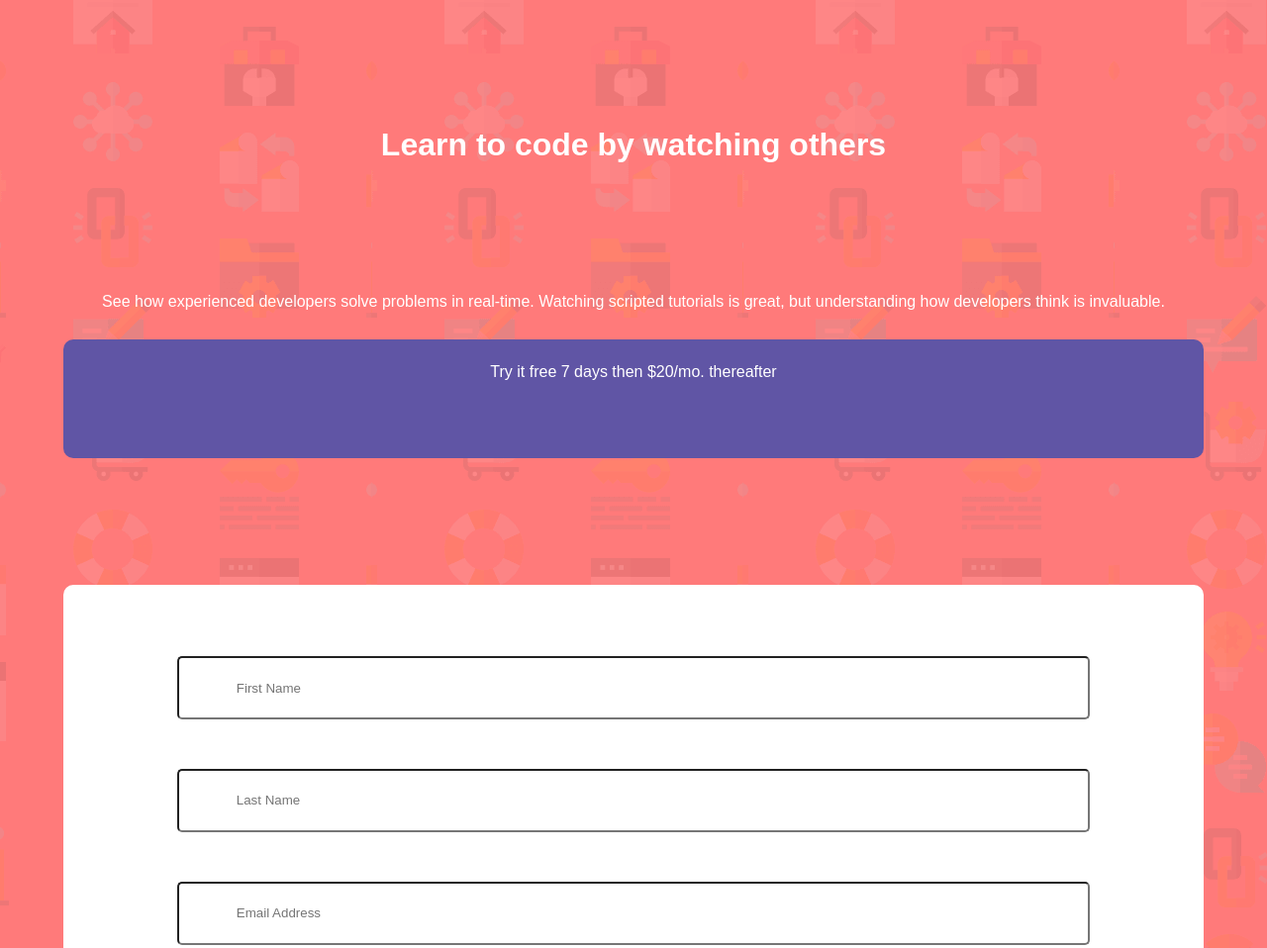
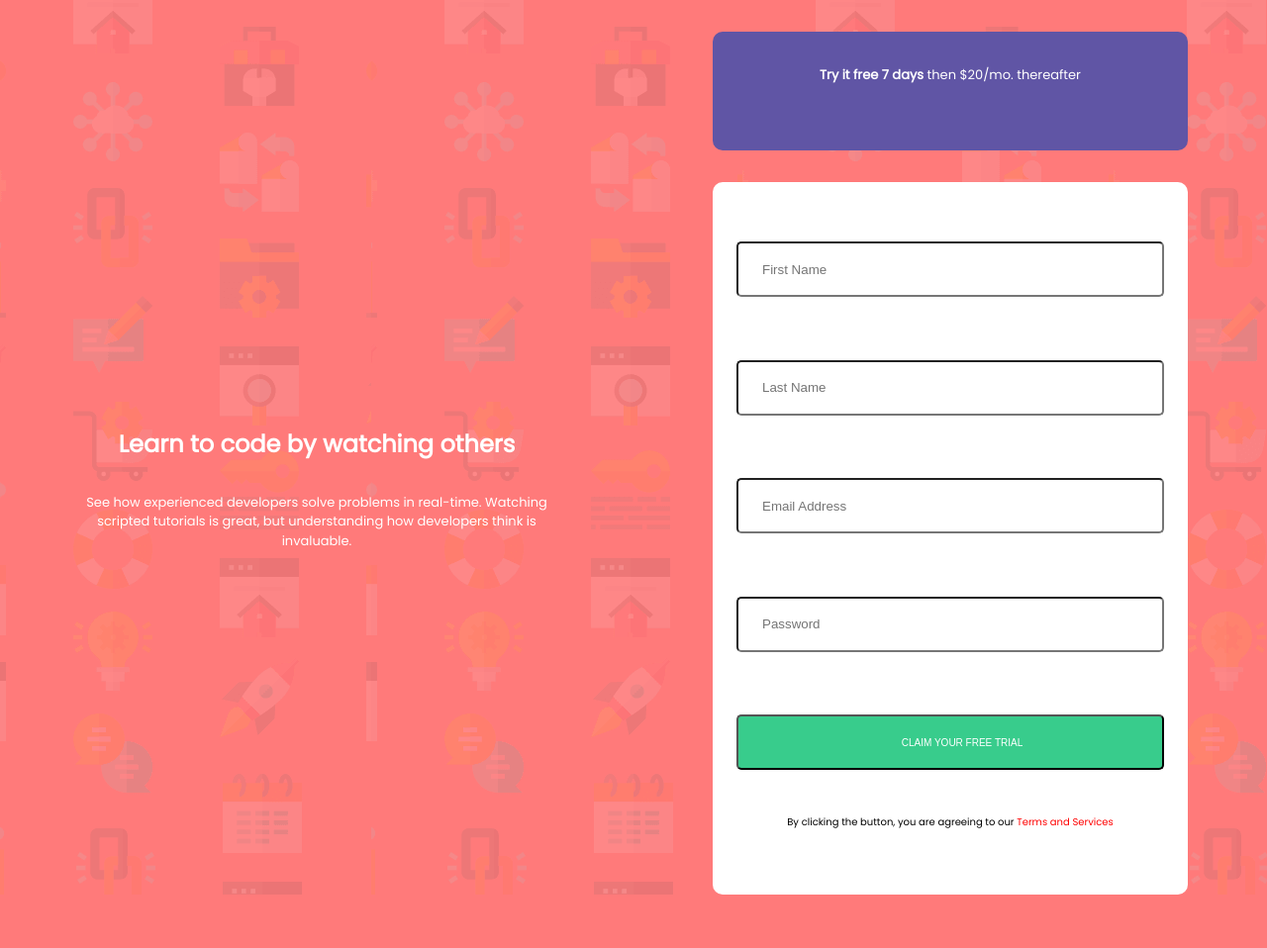
Before and after one commit to ChamuMutezva/Intro-component-with-sign-up-form, a plain HTML site: page index.html in a window 1280 px wide. Shown: the top 958 px of the page at 99% size. After the commit the page ends 904 px from the top, so only its background shows below. Drawn offline with Linux system fonts and the light colour scheme.

Commit message:
feat: desktop css initial layout

```diff
--- a/index.html
+++ b/index.html
@@ -8,6 +8,7 @@
 
   <link rel="icon" type="image/png" sizes="32x32" href="./images/favicon-32x32.png">
 
+<link href="https://fonts.googleapis.com/css?family=Poppins" rel="stylesheet">
   <title>Frontend Mentor | Intro component with sign up form</title>
   <link rel="stylesheet" href="style.css">
   <!-- Feel free to remove these styles or customise in your own stylesheet 👍 -->
@@ -24,6 +25,7 @@
 </head>
 
 <body>
+  <div class="page_wrapper">
   <header>
     <h1>
       Learn to code by watching others
@@ -32,24 +34,26 @@
       See how experienced developers solve problems in real-time. Watching scripted tutorials is great,
       but understanding how developers think is invaluable.
     </p>
+
+  </header>
+
+  <main>
     <div class="promotion">
-      <a href="#">Try it free 7 days then &dollar;20/mo. thereafter</a>
+      <p><span>Try it free 7 days</span> then &dollar;20/mo. thereafter</p>
 
     </div>
-  </header>
-  <main>
     <form method="GET">
       <!--<label for="firstName">First Name</label>-->
-      <input type="text" class="details" id="firstName" autocomplete="cc-given-name" placeholder="First Name" />
+      <input type="text" class="details" id="firstName" autocomplete="cc-given-name" placeholder="First Name" required/>
 
       <!--<label for="lastName">Last Name</label>-->
-      <input type="text" class="details" id="lastName" autocomplete="cc-family-name" placeholder="Last Name" />
+      <input type="text" class="details" id="lastName" autocomplete="cc-family-name" placeholder="Last Name" required />
 
       <!--<label for="emailDetails">Email Address</label>-->
-      <input type="email" class="details" id="emailDetails" autocomplete="email" placeholder="Email Address" />
+      <input type="email" class="details" id="emailDetails" autocomplete="email" placeholder="Email Address" required/>
 
       <!--<label for="pass">Password</label>-->
-      <input type="password" class="details" id="pass" autocomplete="current-password" placeholder="Password" />
+      <input type="password" class="details" id="pass" autocomplete="current-password" placeholder="Password" required/>
 
       <input type="button" class="details" value="Claim your free trial">
 
@@ -61,19 +65,7 @@
     </form>
   </main>
 
-
-
-
-
-
-
-
-  <footer>
-    <p class="attribution">
-      Challenge by <a href="https://www.frontendmentor.io?ref=challenge" target="_blank">Frontend Mentor</a>.
-      Coded by <a href="#">Your Name Here</a>.
-    </p>
-  </footer>
+  </div>
 </body>
 
 </html>
--- a/style.css
+++ b/style.css
@@ -6,7 +6,7 @@
 
 body {
     text-align: center;
-    font-family: "Karla", sans-serif;
+    font-family: "Poppins", sans-serif;
     background-color: hsl(0, 100%, 74%);
     /*background-image: url(images/bg-intro-desktop.png);*/
     color: white;
@@ -30,18 +30,24 @@ span {
     }
 
     h1 {
-        margin: 10%;
+        margin: 15% 10% 5% 10%;
+        font-size: x-large;
     }
 
     p {
-        margin: 2% 5%;
+        margin: 2% 10%;
         line-height: 1.5em;
+        font-size: small;
     }
 
-    a {
-        text-decoration: none;
+    .promotion p {
         color: white;
-        margin: 5% 10%;
+         margin: 2% 20%;
+    }
+
+    .promotion p span {
+        color: white;
+        font-weight: 600;
     }
 
     .promotion {
@@ -63,7 +69,7 @@ span {
     input.details {
         width: 80%;
         margin: auto;
-        height: 8vh;
+        height: 10vh;
         border-radius: 5px;
         padding-left: 5%;
     }
@@ -78,10 +84,43 @@ span {
     }
 
     form p {
+        font-size: x-small;
         color: black;
     }
     input.details[type = "button"] {
+        font-size: x-small;
+        text-transform: uppercase;
         background-color: hsl(154, 59%, 51%);
         color: white;
     }
 }
+
+@media screen and (min-width: 400px) {
+   .promotion {
+       width: 75%;
+       margin-bottom: 5%;
+   }
+}
+
+@media screen and (min-width: 600px) {
+    form {
+        width: 75%;
+        margin: auto;
+    }
+}
+
+@media screen and (min-width: 700px) {
+    .page_wrapper {
+        display: grid;
+        grid-template-columns: 1fr 1fr;
+        align-items: center;
+    }
+    input.details {
+        width: 90%;
+        height: 7vh;
+    }
+
+    form {
+         row-gap: 1%;
+    }
+}
```
